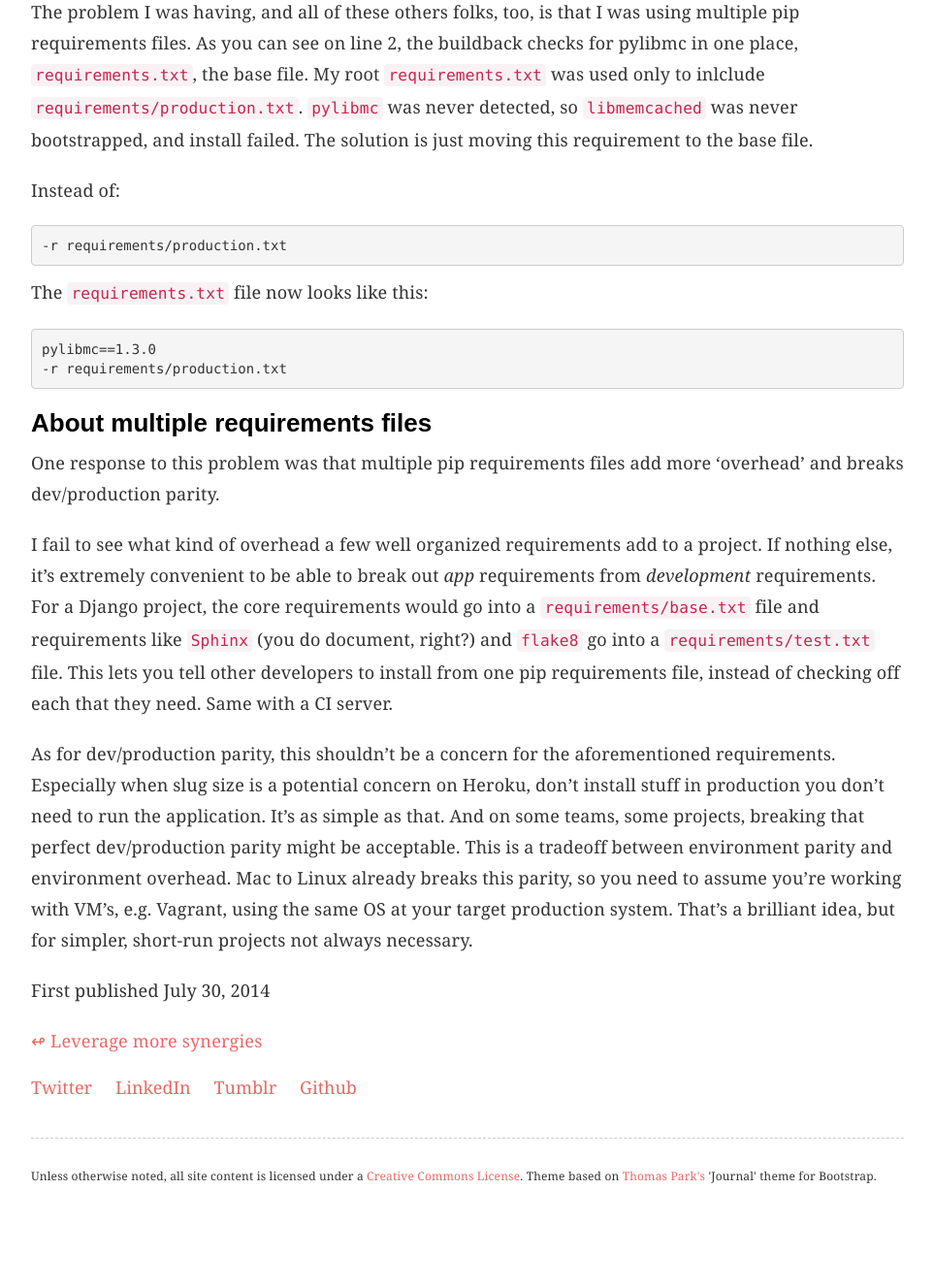
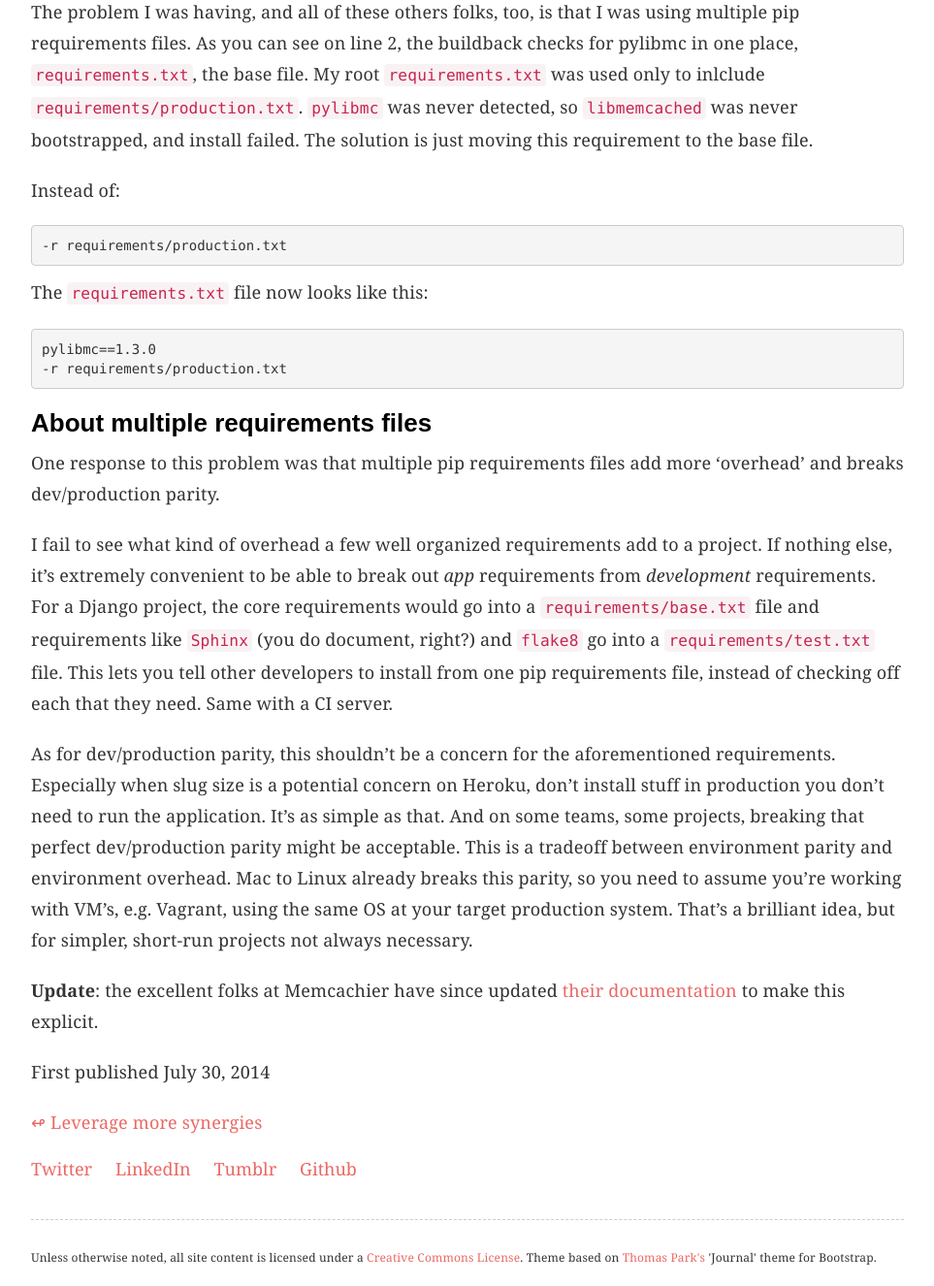
Before and after one commit to bennylope/bennylope.github.com, a Jekyll site: the page built from _posts/2014-07-30-pylibmc-heroku.md, in a window 1280 px wide, cut to the strip 579-1905 px from the top of the page. Shown: the whole strip at 97% size, without its empty margins (158-1121 px from the left). Built offline with Jekyll 4.4.1, drawn with Linux system fonts in a browser that asks for light colours; some web fonts are replaced; comment, search, counter and statistics services are not loaded; before the commit the page ends 1821 px from its top, so only the background shows below that.

Commit message:
Update for new memcachier docs in pylibmc post

```diff
--- a/_posts/2014-07-30-pylibmc-heroku.md
+++ b/_posts/2014-07-30-pylibmc-heroku.md
@@ -64,3 +64,7 @@ environment overhead. Mac to Linux already breaks this parity, so you
 need to assume you're working with VM's, e.g. Vagrant, using the same OS
 at your target production system. That's a brilliant idea, but for
 simpler, short-run projects not always necessary.
+
+**Update**: the excellent folks at Memcachier have since updated [their
+documentation](https://www.memcachier.com/documentation#django) to make this
+explicit.
```
